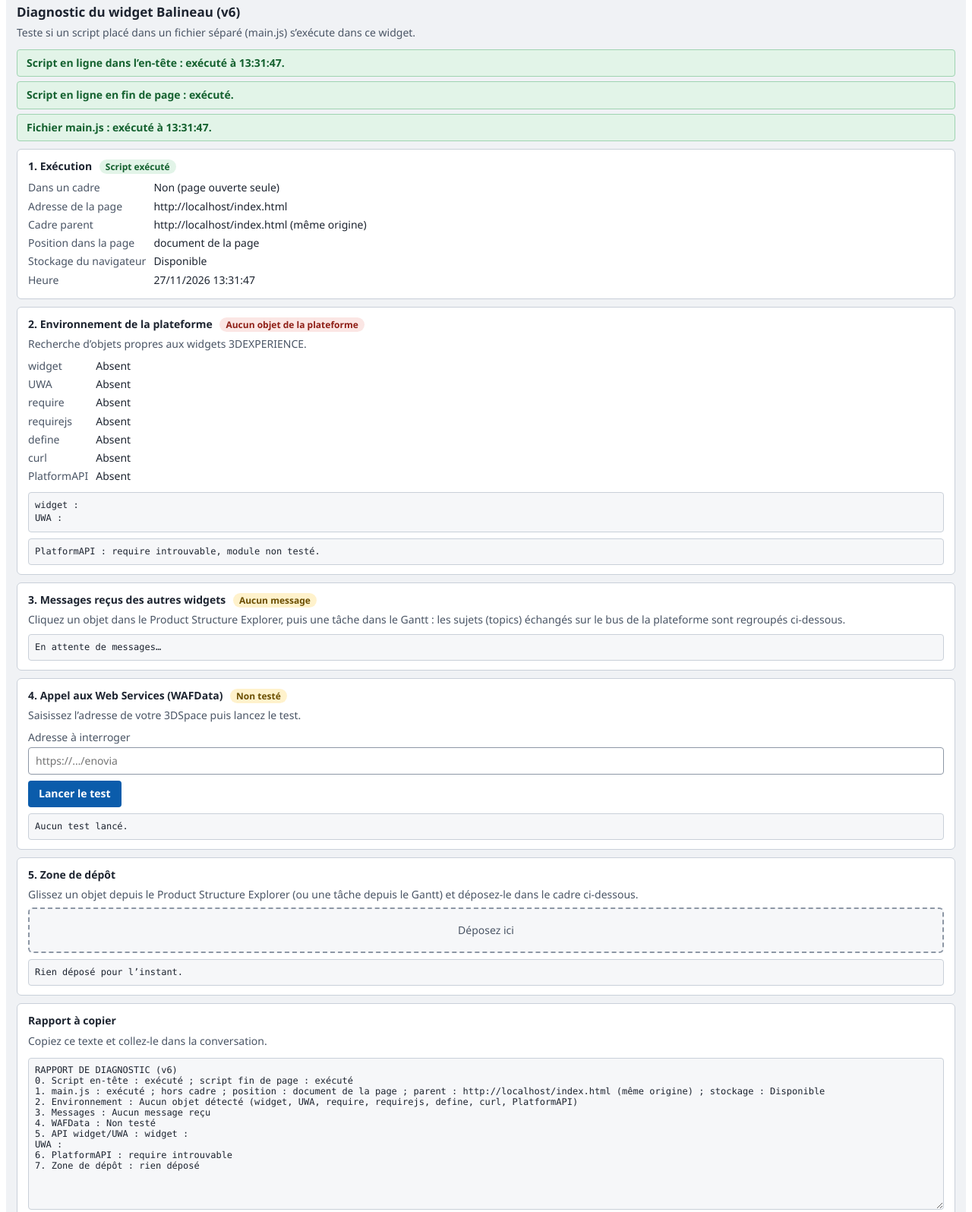
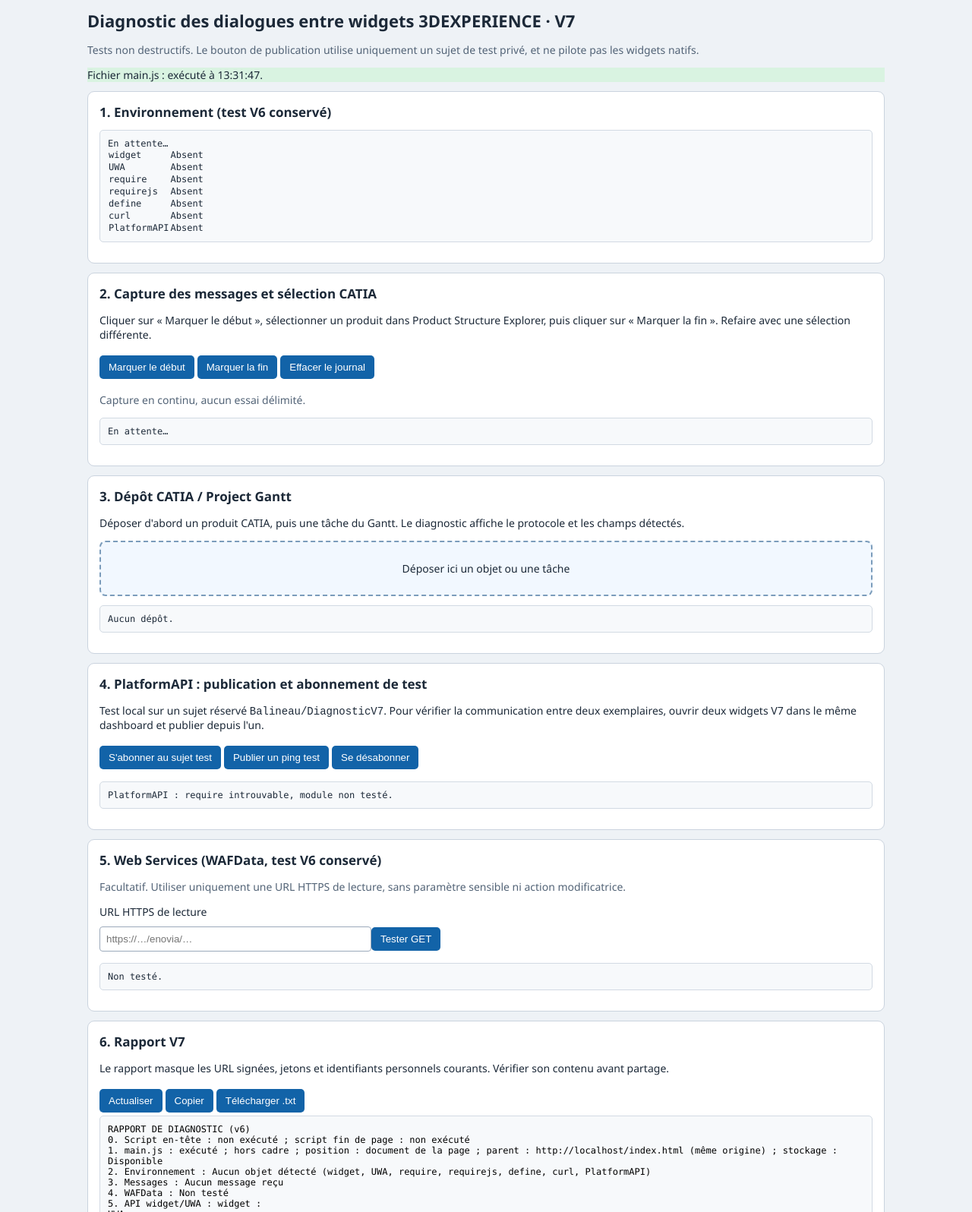
Before and after one commit to jlcbsa33-ux/Widget_Test, a plain HTML site: page index.html in a window 1280 px wide. Shown: the part 18-1614 px from the top of the page at 76% size. Drawn offline with Linux system fonts and the light colour scheme.

Commit message:
Add files via upload

```diff
--- a/index.html
+++ b/index.html
@@ -1,118 +1,17 @@
-<!DOCTYPE html>
-<html lang="fr">
-<head>
-<meta charset="utf-8">
-<meta name="viewport" content="width=device-width, initial-scale=1">
-<title>Diagnostic widget Balineau (v6)</title>
+<!doctype html>
+<html lang="fr"><head><meta charset="utf-8"><meta name="viewport" content="width=device-width,initial-scale=1"><title>Diagnostic 3DEXPERIENCE V7</title>
 <style>
-.bd { font-family: "Segoe UI", Arial, sans-serif; font-size: 14px; line-height: 1.45; color: #1d2430; background: #f0f2f5; padding: 14px; }
-.bd * { box-sizing: border-box; }
-.bd h1 { font-size: 17px; margin: 0 0 4px; }
-.bd h2 { font-size: 14px; margin: 0 0 6px; }
-.bd p { margin: 4px 0; }
-.bd .bd-sub { color: #4a5565; margin-bottom: 12px; }
-.bd .bd-banner { padding: 7px 12px; border-radius: 4px; font-weight: 600; margin-bottom: 6px; }
-.bd .bd-banner.ko { background: #fbe6e4; color: #8f1f17; border: 1px solid #e3a8a3; }
-.bd .bd-banner.ok { background: #e2f4e8; color: #14612f; border: 1px solid #9fd3b1; }
-.bd .bd-card { background: #ffffff; border: 1px solid #c9d0d9; border-radius: 6px; padding: 12px 14px; margin: 10px 0; }
-.bd .bd-tag { display: inline-block; font-size: 12px; font-weight: 600; padding: 1px 8px; border-radius: 10px; margin-left: 6px; background: #fff2cc; color: #6b4e00; }
-.bd .bd-tag.ok { background: #e2f4e8; color: #14612f; }
-.bd .bd-tag.ko { background: #fbe6e4; color: #8f1f17; }
-.bd .bd-muted { color: #4a5565; }
-.bd table { border-collapse: collapse; margin-top: 6px; width: 100%; }
-.bd td { padding: 2px 10px 2px 0; vertical-align: top; word-break: break-all; }
-.bd td:first-child { color: #4a5565; white-space: nowrap; width: 1%; }
-.bd label { display: block; margin: 8px 0 3px; color: #4a5565; }
-.bd input { width: 100%; padding: 7px 9px; font: inherit; color: #1d2430; background: #ffffff; border: 1px solid #8d97a5; border-radius: 4px; }
-.bd button { font: inherit; font-weight: 600; margin-top: 8px; padding: 7px 14px; cursor: pointer; color: #ffffff; background: #0b5cab; border: 0; border-radius: 4px; }
-.bd pre, .bd textarea { font-family: Consolas, "Courier New", monospace; font-size: 12px; color: #1d2430; background: #f6f7f9; border: 1px solid #c9d0d9; border-radius: 4px; padding: 8px; margin: 8px 0 0; width: 100%; white-space: pre-wrap; word-break: break-all; max-height: 260px; overflow: auto; }
-.bd textarea { height: 200px; resize: vertical; }
-.bd .bd-drop { border: 2px dashed #8d97a5; border-radius: 6px; padding: 18px; text-align: center; color: #4a5565; background: #f6f7f9; margin-top: 6px; }
+body{font:14px 'Segoe UI',Arial,sans-serif;background:#eef2f6;color:#1c2938;margin:0;padding:15px}main{max-width:1050px;margin:auto}h1{font-size:22px}h2{font-size:17px;margin:0 0 9px}.card{background:white;border:1px solid #cad3de;border-radius:9px;padding:15px;margin:12px 0}.hint{color:#536477}.status{padding:8px;background:#fff1d0;border-radius:5px}.ok{background:#d9f3e1}.bad{background:#ffe0de}button{background:#1263a8;color:white;border:0;border-radius:5px;padding:8px 12px;cursor:pointer;margin:4px 4px 4px 0}button:disabled{opacity:.5}input{padding:8px;border:1px solid #9caabb;border-radius:4px;max-width:100%;width:340px}pre,textarea{white-space:pre-wrap;overflow:auto;overflow-wrap:anywhere;background:#f7f9fb;border:1px solid #d2dae3;padding:10px;border-radius:5px;max-height:260px;font:12px Consolas,monospace;width:100%;box-sizing:border-box}textarea{height:270px}#bd-drop{border:2px dashed #7b9cbb;background:#f2f8ff;padding:25px;text-align:center;border-radius:8px}#bd-drop.over{background:#cde9ff}label{display:block;margin:7px 0}small{color:#56687b}
 </style>
-<script type="text/javascript">
-(function () {
-  window.__bdHead = new Date().toLocaleTimeString("fr-FR");
-  var tries = 0;
-  var timer = setInterval(function () {
-    var el = document.getElementById("bd-head");
-    tries++;
-    if (el) {
-      el.className = "bd-banner ok";
-      el.textContent = "Script en ligne dans l’en-tête : exécuté à " + window.__bdHead + ".";
-      clearInterval(timer);
-    } else if (tries > 80) {
-      clearInterval(timer);
-    }
-  }, 150);
-})();
-</script>
-<script type="text/javascript" src="https://jlcbsa33-ux.github.io/Widget_Test/main.js?v=6"></script>
-</head>
-<body>
-<div class="bd" id="bd">
-
-  <h1>Diagnostic du widget Balineau (v6)</h1>
-  <p class="bd-sub">Teste si un script placé dans un fichier séparé (main.js) s’exécute dans ce widget.</p>
-
-  <div class="bd-banner ko" id="bd-head">Script en ligne dans l’en-tête : non exécuté.</div>
-  <div class="bd-banner ko" id="bd-inline">Script en ligne en fin de page : non exécuté.</div>
-  <div class="bd-banner ko" id="bd-banner">Fichier main.js (adresse complète, en-tête) : non chargé ou non exécuté.</div>
-
-  <div class="bd-card">
-    <h2>1. Exécution <span class="bd-tag" id="bd-t1">…</span></h2>
-    <table>
-      <tr><td>Dans un cadre</td><td id="bd-frame">…</td></tr>
-      <tr><td>Adresse de la page</td><td id="bd-url">…</td></tr>
-      <tr><td>Cadre parent</td><td id="bd-parent">…</td></tr>
-      <tr><td>Position dans la page</td><td id="bd-root">…</td></tr>
-      <tr><td>Stockage du navigateur</td><td id="bd-storage">…</td></tr>
-      <tr><td>Heure</td><td id="bd-time">…</td></tr>
-    </table>
-  </div>
-
-  <div class="bd-card">
-    <h2>2. Environnement de la plateforme <span class="bd-tag" id="bd-t2">…</span></h2>
-    <p class="bd-muted">Recherche d’objets propres aux widgets 3DEXPERIENCE.</p>
-    <table id="bd-env"></table>
-    <pre id="bd-api">…</pre>
-    <pre id="bd-platform">…</pre>
-  </div>
-
-  <div class="bd-card">
-    <h2>3. Messages reçus des autres widgets <span class="bd-tag" id="bd-t3">Aucun message</span></h2>
-    <p class="bd-muted">Cliquez un objet dans le Product Structure Explorer, puis une tâche dans le Gantt : les sujets (topics) échangés sur le bus de la plateforme sont regroupés ci-dessous.</p>
-    <pre id="bd-msgs">En attente de messages…</pre>
-  </div>
-
-  <div class="bd-card">
-    <h2>4. Appel aux Web Services (WAFData) <span class="bd-tag" id="bd-t4">Non testé</span></h2>
-    <p class="bd-muted">Saisissez l’adresse de votre 3DSpace puis lancez le test.</p>
-    <label for="bd-ws-url">Adresse à interroger</label>
-    <input type="text" id="bd-ws-url" placeholder="https://…/enovia" autocomplete="off">
-    <button type="button" id="bd-ws-go">Lancer le test</button>
-    <pre id="bd-ws">Aucun test lancé.</pre>
-  </div>
-
-  <div class="bd-card">
-    <h2>5. Zone de dépôt</h2>
-    <p class="bd-muted">Glissez un objet depuis le Product Structure Explorer (ou une tâche depuis le Gantt) et déposez-le dans le cadre ci-dessous.</p>
-    <div class="bd-drop" id="bd-drop">Déposez ici</div>
-    <pre id="bd-drop-out">Rien déposé pour l’instant.</pre>
-  </div>
-
-  <div class="bd-card">
-    <h2>Rapport à copier</h2>
-    <p class="bd-muted">Copiez ce texte et collez-le dans la conversation.</p>
-    <textarea id="bd-report" readonly></textarea>
-  </div>
-
-</div>
-
-<script type="text/javascript">
-(function () {
-  var el = document.getElementById("bd-inline");
-  if (el) { el.className = "bd-banner ok"; el.textContent = "Script en ligne en fin de page : exécuté."; }
-})();
-</script>
-</body>
-</html>
+<script>window.__bdHeadTime=new Date().toISOString();</script>
+<script defer src="https://jlcbsa33-ux.github.io/Widget_Test/main.js?v=7"></script>
+</head><body><main>
+<h1>Diagnostic des dialogues entre widgets 3DEXPERIENCE · V7</h1><p class="hint">Tests non destructifs. Le bouton de publication utilise uniquement un sujet de test privé, et ne pilote pas les widgets natifs.</p>
+<div id="bd-banner" class="status">Chargement de main.js…</div>
+<section class="card"><h2>1. Environnement (test V6 conservé)</h2><pre id="bd-env">En attente…</pre></section>
+<section class="card"><h2>2. Capture des messages et sélection CATIA</h2><p>Cliquer sur « Marquer le début », sélectionner un produit dans Product Structure Explorer, puis cliquer sur « Marquer la fin ». Refaire avec une sélection différente.</p><button id="bd-mark-start">Marquer le début</button><button id="bd-mark-end">Marquer la fin</button><button id="bd-clear">Effacer le journal</button><p id="bd-capture-state" class="hint">Capture en continu, aucun essai délimité.</p><pre id="bd-msgs">En attente…</pre></section>
+<section class="card"><h2>3. Dépôt CATIA / Project Gantt</h2><p>Déposer d'abord un produit CATIA, puis une tâche du Gantt. Le diagnostic affiche le protocole et les champs détectés.</p><div id="bd-drop" tabindex="0">Déposer ici un objet ou une tâche</div><pre id="bd-drop-out">Aucun dépôt.</pre></section>
+<section class="card"><h2>4. PlatformAPI : publication et abonnement de test</h2><p>Test local sur un sujet réservé <code>Balineau/DiagnosticV7</code>. Pour vérifier la communication entre deux exemplaires, ouvrir deux widgets V7 dans le même dashboard et publier depuis l'un.</p><button id="bd-subscribe">S'abonner au sujet test</button><button id="bd-publish">Publier un ping test</button><button id="bd-unsubscribe">Se désabonner</button><pre id="bd-platform">Chargement du module…</pre></section>
+<section class="card"><h2>5. Web Services (WAFData, test V6 conservé)</h2><p class="hint">Facultatif. Utiliser uniquement une URL HTTPS de lecture, sans paramètre sensible ni action modificatrice.</p><label for="bd-ws-url">URL HTTPS de lecture</label><input id="bd-ws-url" placeholder="https://…/enovia/…"><button id="bd-ws-go">Tester GET</button><pre id="bd-ws">Non testé.</pre></section>
+<section class="card"><h2>6. Rapport V7</h2><p>Le rapport masque les URL signées, jetons et identifiants personnels courants. Vérifier son contenu avant partage.</p><button id="bd-report-refresh">Actualiser</button><button id="bd-report-copy">Copier</button><button id="bd-report-download">Télécharger .txt</button><textarea id="bd-report" readonly></textarea><small id="bd-copy-status"></small></section>
+</main><script>window.__bdInlineTime=new Date().toISOString();</script></body></html>
```
Also changed, not shown: main.js V7.js (added, +29 -0 lines).
